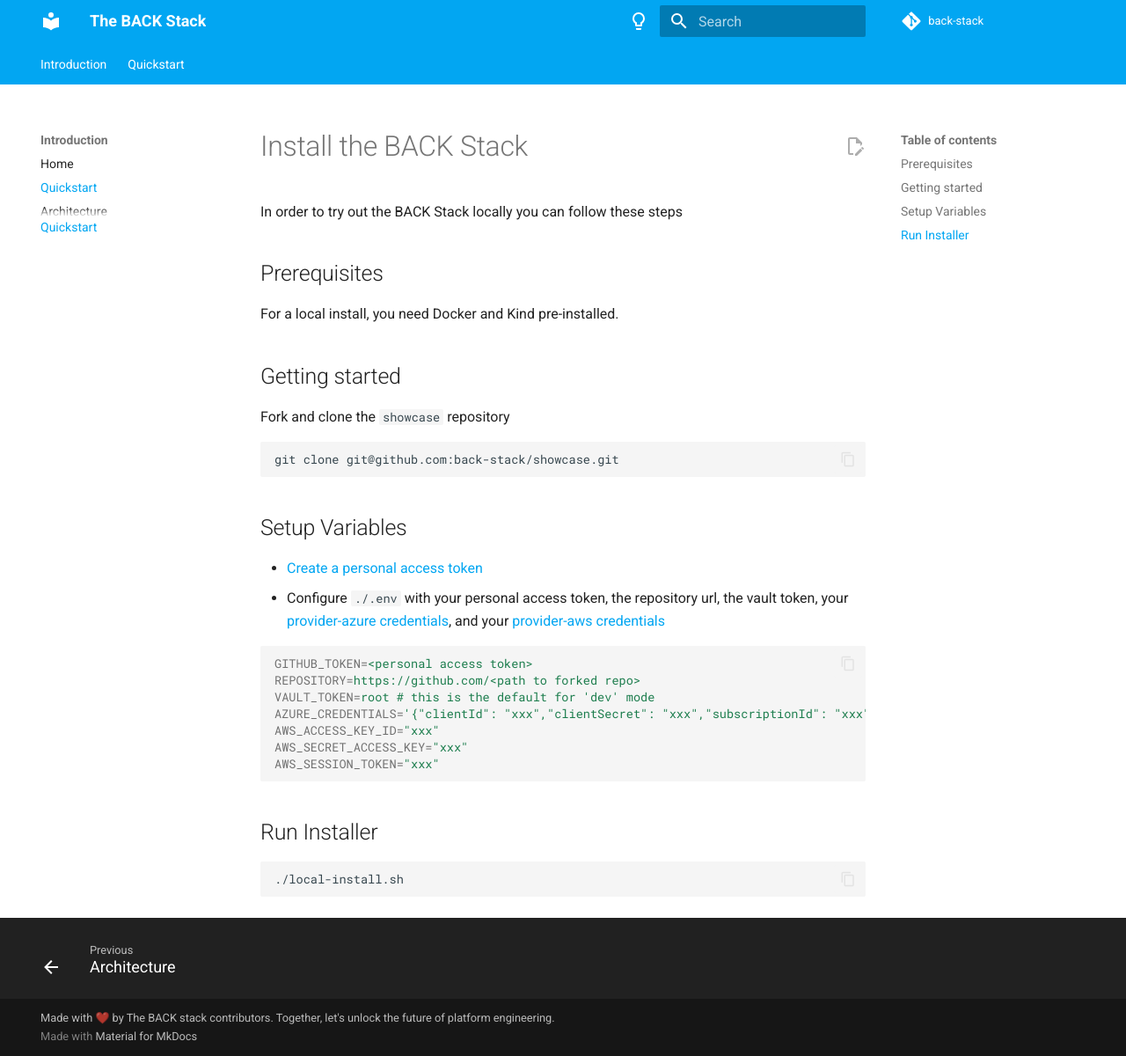
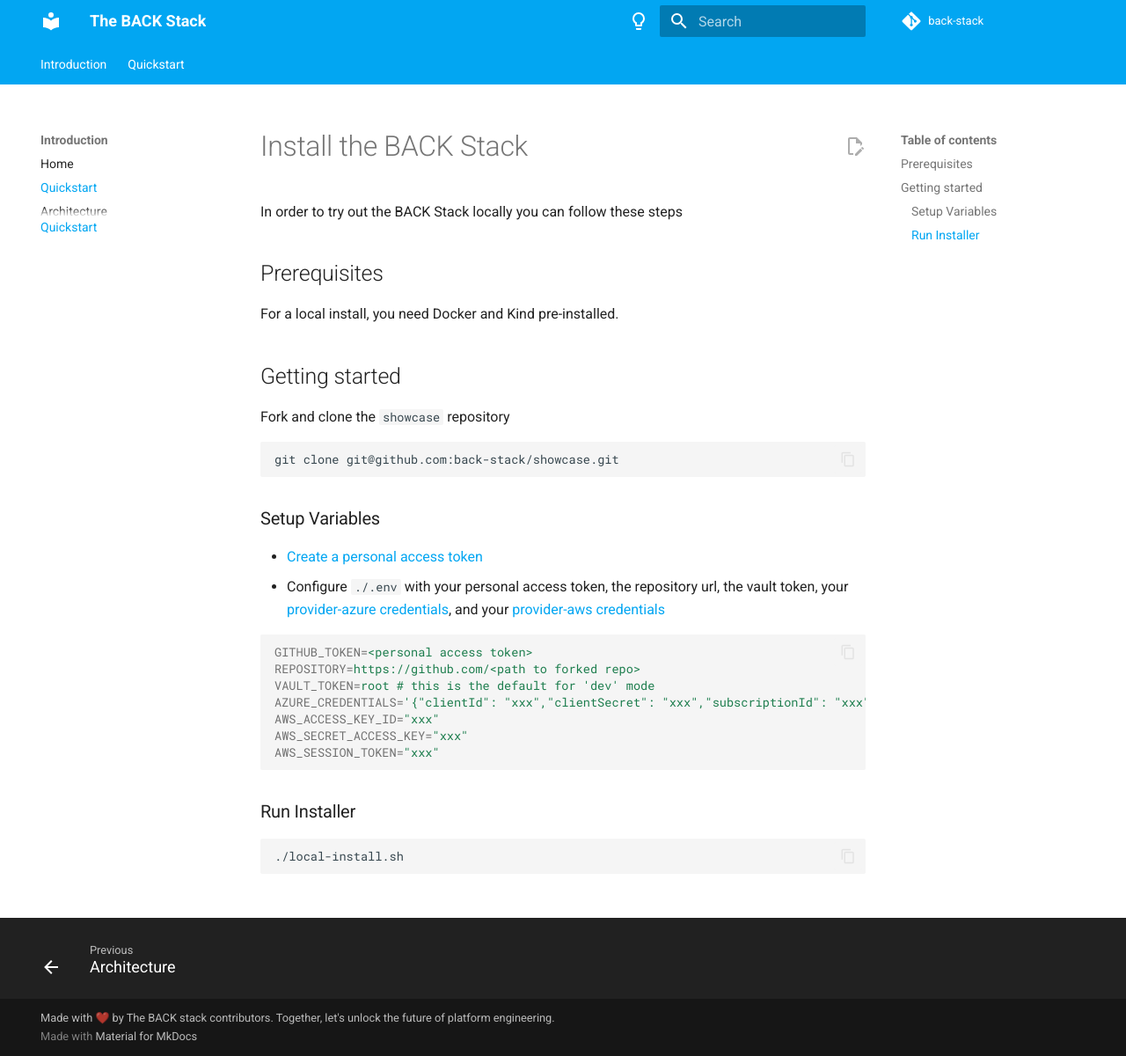
Before and after one commit to back-stack/backstack.dev, an MkDocs documentation site: the page built from docs/install.md, in a window 1280 px wide and 1200 px high. Shown: the whole window at 88% size. Built offline with MkDocs 1.6.1 and Material for MkDocs 9.7.7, drawn with Linux system fonts in a browser that asks for light colours.

Commit message:
fix headings
Signed-off-by: Boris Kurktchiev <boris@nirmata.com>

````diff
--- a/docs/install.md
+++ b/docs/install.md
@@ -14,7 +14,7 @@
 git clone git@github.com:back-stack/showcase.git
 ```
 
-## Setup Variables
+### Setup Variables
 
 -  [Create a personal access token](https://docs.github.com/en/authentication/keeping-your-account-and-data-secure/managing-your-personal-access-tokens#creating-a-personal-access-token-classic)
 -  Configure `./.env` with your personal access token, the repository url, the vault token, your [provider-azure credentials](https://marketplace.upbound.io/providers/upbound/provider-family-azure/v0.38.2/docs/configuration), and your [provider-aws credentials](https://marketplace.upbound.io/providers/upbound/provider-family-aws/v0.43.1/docs/configuration)
@@ -29,7 +29,7 @@
   AWS_SESSION_TOKEN="xxx"
   ```
 
-## Run Installer
+### Run Installer
 
 ```sh
 ./local-install.sh
````
